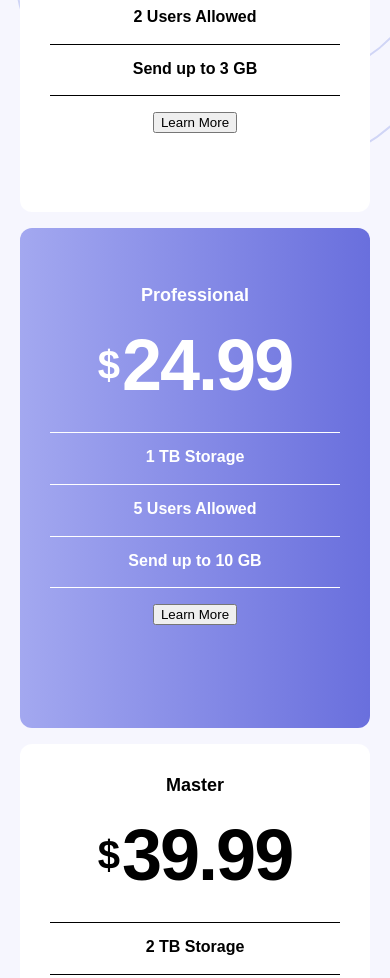
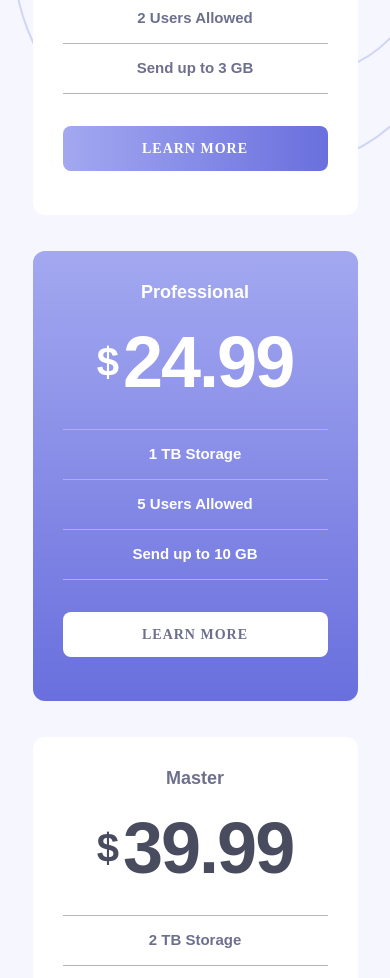
Before and after one commit to aymenthedeveloper/pricing-component-with-toggle, a plain HTML site: page index.html in a window 390 px wide. Shown: the part 483-1461 px from the top of the page. Drawn offline with Linux system fonts and the light colour scheme; a web font is replaced by a local one.

Commit message:
finished styling the buttons and active state styles

```diff
--- a/style.css
+++ b/style.css
@@ -14,22 +14,22 @@ body{
   font-family: 'montserrat', sans-serif;
   margin: 0;
   background-color: var(--Very-Light-Grayish-Blue);
+  min-height: 100vh;
 }
 
 .wrapper{
   max-width: 1440px;
-  outline: 1px solid;
-  background-image: url(./images/bg-top.svg);
-  background-repeat: no-repeat;
-  background-position: top right;
 }
 
 main{
   display: flex;
   align-items: center;
   flex-direction: column;
+  background-image: url(./images/bg-top.svg), url(./images/bg-bottom.svg);
+  min-height: 800px;
+  background-repeat: no-repeat;
+  background-position: top right, bottom left;
   padding-block: 50px 0;
-  min-height: 100vh;
 }
 main > h1{
   margin-bottom: 40px;
@@ -57,6 +57,9 @@ main .toggle-container .toggle-btn{
   position: relative;
   cursor: pointer;
 }
+main .toggle-container .toggle-btn:is(:hover, :focus){
+  opacity: .8;
+}
 main .toggle-container .toggle-btn::after{
   content: "";
   position: absolute;
@@ -76,7 +79,6 @@ main .pricing-cards{
   display: flex;
   align-items: center;
   justify-content: center;
-
 }
 main .pricing-cards .card{
   text-align: center;
@@ -84,6 +86,7 @@ main .pricing-cards .card{
   height: 450px;
   border-radius: 12px;
   background-color: #fff;
+  color: var(--Grayish-Blue);
   padding: 16px 30px;
   box-sizing: border-box;
 }
@@ -92,13 +95,14 @@ main .pricing-cards .card h2{
   margin-bottom: 18px;
 }
 main .pricing-cards .card .price{
+  color: var(--Dark-Grayish-Blue);
   font-size: 4.5rem;
   font-weight: 700;
   margin-block: 0 42px;
   display: flex;
   align-items: center;
   justify-content: center;
-  column-gap: 4px;
+  column-gap: 6px;
   letter-spacing: -2px;
 }
 main .pricing-cards .card .price::before{
@@ -107,9 +111,11 @@ main .pricing-cards .card .price::before{
 }
 main .pricing-cards .card .features{
   position: relative;
+  margin-bottom: 32px;
 }
 main .pricing-cards .card .features .feature{
-  font-weight: 600;
+  font-weight: 700;
+  font-size: 15px;
   position: relative;
   padding-bottom: 18px;
 }
@@ -118,32 +124,86 @@ main .pricing-cards .card .features::after{
   position: absolute;
   inset: auto 0 0 0;
   width: 100%;
-  height: 1px;
-  background-color: black;
+  border-bottom: .5px solid var(--Light-Grayish-Blue);
 }
 main .pricing-cards .card .features .feature::before{
   content: '';
   position: absolute;
   inset: -16px 0 auto 0;
   width: 100%;
-  height: 1px;
-  background-color: black;
+  border-bottom: .5px solid var(--Light-Grayish-Blue);
 }
+main .pricing-cards .card .cta{
+  cursor: pointer;
+  width: 100%;
+  height: 45px;
+  border-radius: 8px;
+  border: none;
+  background: linear-gradient(to right, hsl(236, 72%, 79%), hsl(237, 63%, 64%));
+  color: white;
+  font-weight: 600;
+  font-size: .875rem;
+  letter-spacing: 1px;
+  font-family: 'montserrat';
+  text-transform: uppercase;
+  transition: all .3s ease;
+}
+main .pricing-cards .card .cta:is(:hover, :focus){
+ background: white;
+ color: var(--Grayish-Blue);
+ outline: 1px solid var(--Grayish-Blue);
+}
+
 main .pricing-cards .card.professional{
   height: 500px;
-  background: linear-gradient(to right, hsl(236, 72%, 79%), hsl(237, 63%, 64%));
+  background: linear-gradient(to bottom, hsl(236, 72%, 79%), hsl(237, 63%, 64%));
   color: white;
   padding-block: 42px;
 
 }
+main .pricing-cards .card.professional .price{
+  color: white;
+}
 main .pricing-cards .card.professional .features::after,
 main .pricing-cards .card.professional .features .feature::before{
-  background-color: #fff;
+  background-color: var(--Very-Light-Grayish-Blue);
 }
 
+main .pricing-cards .card.professional .cta{
+  background: #fff;
+  color: var(--Grayish-Blue);
+}
+
+main .pricing-cards .card.professional .cta:is(:hover, :focus){
+  color: white;
+  background: linear-gradient(to right, hsl(236, 72%, 79%), hsl(237, 63%, 64%));
+  outline: 1px solid white;
+ }
+
+
 @media (max-width: 1080px) {
+  main{
+    padding-block: 36px 100px;
+  }
+  main .toggle-container{
+    margin-bottom: 82px;
+  }
   main .pricing-cards{
     flex-direction: column;
-    gap: 16px;
+    gap: 36px;
+  }
+  main .pricing-cards .card.professional{
+    height: 450px;
+    padding: 16px 30px;
   }
 }
+@media (max-width: 600px) {
+  main .pricing-cards .card{
+    width: 325px;
+  }
+}
+@media (max-width: 350px) {
+  main .pricing-cards .card{
+    width: 275px;
+  }
+}
```
